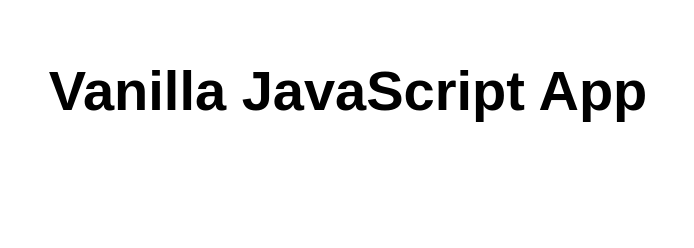
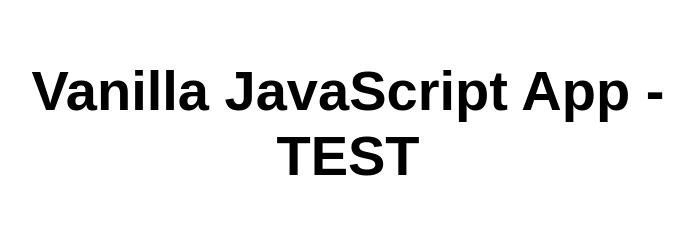
Before and after one commit to nomoreavailableusernames/my-first-static-web-app, a website: page src/index.html in a window 1280 px wide. Shown: the whole page, without its empty margins (292-986 px from the left). Drawn offline with Linux system fonts and the light colour scheme.

Commit message:
Added TEST to content

```diff
--- a/src/index.html
+++ b/src/index.html
@@ -10,7 +10,7 @@
 
 <body>
   <main>
-    <h1>Vanilla JavaScript App</h1>
+    <h1>Vanilla JavaScript App - TEST</h1>
   </main>
 </body>
 
```
